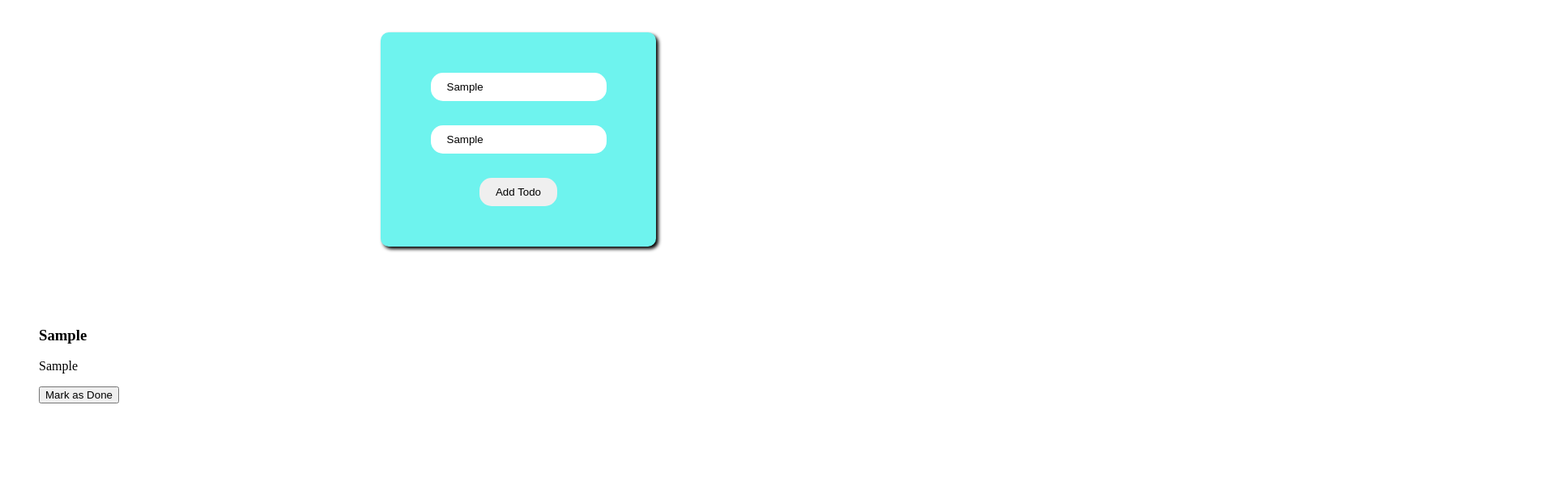
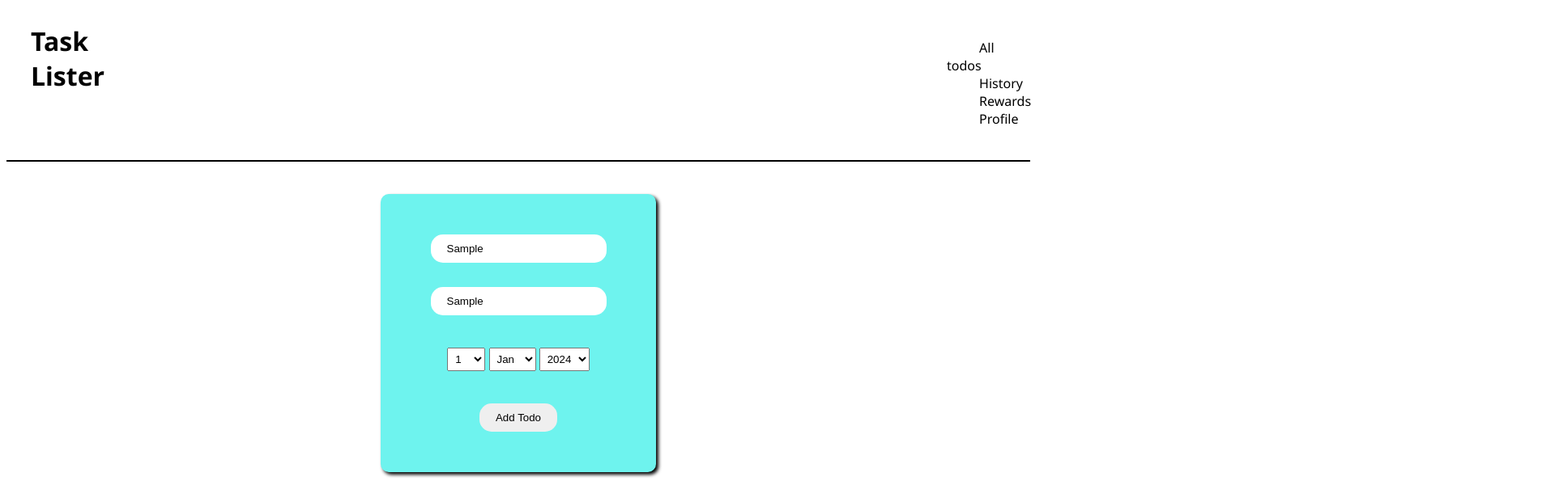
Before and after one commit to TalluriRahul/todoApp, a plain HTML site: page index.html in a window 1280 px wide. Both pictures are taken after typing "Sample", "Sample" into the empty fields and a click on the button "Add Todo". Shown: the top 616 px of the page at 81% size, 1920 px wide, since content can reach past the window. Drawn offline with Linux system fonts and the light colour scheme; no server answers.

Commit message:
add the database layer, changed the UI and initiated the backend.

```diff
--- a/index.html
+++ b/index.html
@@ -7,13 +7,96 @@
   <link rel="stylesheet" href="styles.css">
 </head>
 <body>
+  <header>
+    <h1>Task Lister</h1>
+    <nav id="homenav">
+      <span class="homeoptions">All todos</span>
+      <span class="homeoptions">History</span>
+      <span class="homeoptions">Rewards</span>
+      <span class="homeoptions">Profile</span>
+
+    </nav>
+  </header>
   <form action="" method="">
     <input id="addtodo" class="addtodo" type="text" placeholder="Add todo">
     <input id="adddescription" class="addtodo" type="text" placeholder="About Todo">
+    <div class="addtodo" id="selectdate">
+      <select name="day" id="date">
+        <option value="1">1</option>
+        <option value="2">2</option>
+        <option value="3">3</option>
+        <option value="4">4</option>
+        <option value="5">5</option>
+        <option value="6">6</option>
+        <option value="7">7</option>
+        <option value="8">8</option>
+        <option value="9">9</option>
+        <option value="10">10</option>
+        <option value="11">11</option>
+        <option value="12">12</option>
+        <option value="13">13</option>
+        <option value="14">14</option>
+        <option value="15">15</option>
+        <option value="16">16</option>
+        <option value="17">17</option>
+        <option value="18">18</option>
+        <option value="19">19</option>
+        <option value="20">20</option>
+        <option value="21">21</option>
+        <option value="22">22</option>
+        <option value="23">23</option>
+        <option value="24">24</option>
+        <option value="25">25</option>
+        <option value="26">26</option>
+        <option value="27">27</option>
+        <option value="28">28</option>
+        <option value="29">29</option>
+        <option value="30">30</option>
+        <option value="31">31</option>
+      </select>
+      <select name="month" id="month">
+        <option value="January">Jan</option>
+        <option value="February">Feb</option>
+        <option value="March">Mar</option>
+        <option value="April">Apr</option>
+        <option value="May">May</option>
+        <option value="June">Jun</option>
+        <option value="July">Jul</option>
+        <option value="August">Aug</option>
+        <option value="September">Sep</option>
+        <option value="October">Oct</option>
+        <option value="November">Nov</option>
+        <option value="December">Dec</option>
+  </select>
+  <select name="year" id="year">
+    <option value="2024">2024</option>
+    <option value="2025">2025</option>
+    <option value="2026">2026</option>
+    <option value="2027">2027</option>
+    <option value="2028">2028</option>
+    <option value="2029">2029</option>
+    <option value="2030">2030</option>
+    <option value="2031">2031</option>
+    <option value="2032">2032</option>
+    <option value="2033">2033</option>
+    <option value="2034">2034</option>
+    <option value="2035">2035</option>
+    <option value="2036">2036</option>
+    <option value="2037">2037</option>
+    <option value="2038">2038</option>
+    <option value="2039">2039</option>
+    <option value="2040">2040</option>
+    <option value="2041">2041</option>
+    <option value="2042">2042</option>
+    <option value="2043">2043</option>
+    <option value="2044">2044</option>
+  </select>
+    </div>
+
     <input id="submit" class="addtodo" onclick="changeP()" type="button" name="Add todo" value="Add Todo" placeholder="Add Todo">
   </form>
   <div id="todoContainer">
-
+    <h3>Todo List</h3>
   </div>
   <script>
    function markdone(element){
@@ -21,21 +104,43 @@
     element.style.color="white";
     element.style.backgroundColor="green";
   }
-     function changeP(){
+     async function changeP(){
       const todo=document.getElementById("addtodo").value;
       const tododescription=document.getElementById("adddescription").value;
       const maincontainer=document.getElementById("todoContainer");
-      var ele=document.createElement("div");
-      ele.setAttribute("class","todo")
+      const day=document.getElementById("date").value;
+      const month=document.getElementById("month").value;
+      const year=document.getElementById("year").value;
+      const date=day+"-"+month+"-"+year;
+      // const testresp=await fetch("http://localhost:3000/user/test");
+      // console.log(testresp);
+      // const ans=await testresp.text();
+      // console.log(ans);
+      // console.log(date);
+      const resp=await fetch("http://localhost:3000/user/addtodo", {method:"POST",headers:{
+        "title":todo,
+        "description":tododescription,
+        "date":date
 
-      ele.innerHTML="<h3>"+todo+"</h3>"+"<p>"+tododescription+"</p>";
-      maincontainer.appendChild(ele);
-      ele1=document.createElement("button");
-      ele1.setAttribute("class","markdone")
-      ele1.setAttribute("id","")
-      ele1.setAttribute("onclick","markdone(this)")
-      ele1.innerHTML="Mark as Done";
-      ele.appendChild(ele1);
+      }})
+      const ans=await resp.json();
+      console.log(ans);
+
+
+      // var ele=document.createElement("div");
+      // ele.setAttribute("class","todo")
+
+      // ele.innerHTML="<h3>"+todo+"</h3>"+"<p>"+tododescription+"</p>";
+      // maincontainer.appendChild(ele);
+      // ele1=document.createElement("button");
+      // ele1.setAttribute("class","markdone")
+      // ele1.setAttribute("id","")
+      // ele1.setAttribute("onclick","markdone(this)")
+      // ele1.innerHTML="Mark as Done";
+      // ele.appendChild(ele1);
+      // ele2=document.createElement("div");
+      // ele2.innerHTML="<p>"+day+"-"+month+"-"+year+"</p>"
+      // ele.appendChild(ele2);
 }
 
   </script>
--- a/styles.css
+++ b/styles.css
@@ -1,3 +1,27 @@
+
+body{
+  max-width: 2400px;
+  font-family: 'Segoe UI', Tahoma, Geneva, Verdana, sans-serif;
+}
+header{
+  display: flex;
+  border-bottom: 2px solid black;
+
+  padding: auto;
+}
+header h1{
+  margin-right: 1000px;
+  margin-left: 30px;
+}
+.homeoptions{
+  margin: 40px;
+
+}
+nav{
+  text-align: left;
+  margin: 40px;
+  margin-right: 10px;
+}
 form{
   background-color: rgb(110, 243, 238);
   box-shadow: 3px 3px 4px black;
@@ -21,7 +45,11 @@ form{
   background-color: rgb(146, 251, 146);
 }
 #todoContainer{
-  display: flex;
+  display: flex ;
+  background-color: bisque;
+  border-radius: 10px;
+  width: 2000px;
+  height: 1000px;
 }
 #todoContainer .todo{
   margin:40px;
@@ -29,3 +57,23 @@ form{
 .markdone{
   display: block;
 }
+select{
+  padding: 5px;
+}
+#selectdate{
+  margin: 10px auto;
+  text-align: center;
+  border: none;
+  color: rgb(111, 111, 111);
+}
+option{
+  padding: 5px;
+  margin: 4px;
+}
+.todo{
+  background-color: rgb(188, 255, 255);
+  border-radius: 5px;
+  height: 200px;
+  width: 400px;
+  box-shadow: 2px 2px 5px black;
+}
```
Also changed, not shown: app.js (added, +12 -0 lines), mongoodedb.js (added, +23 -0 lines), todoops.js (added, +26 -0 lines).
